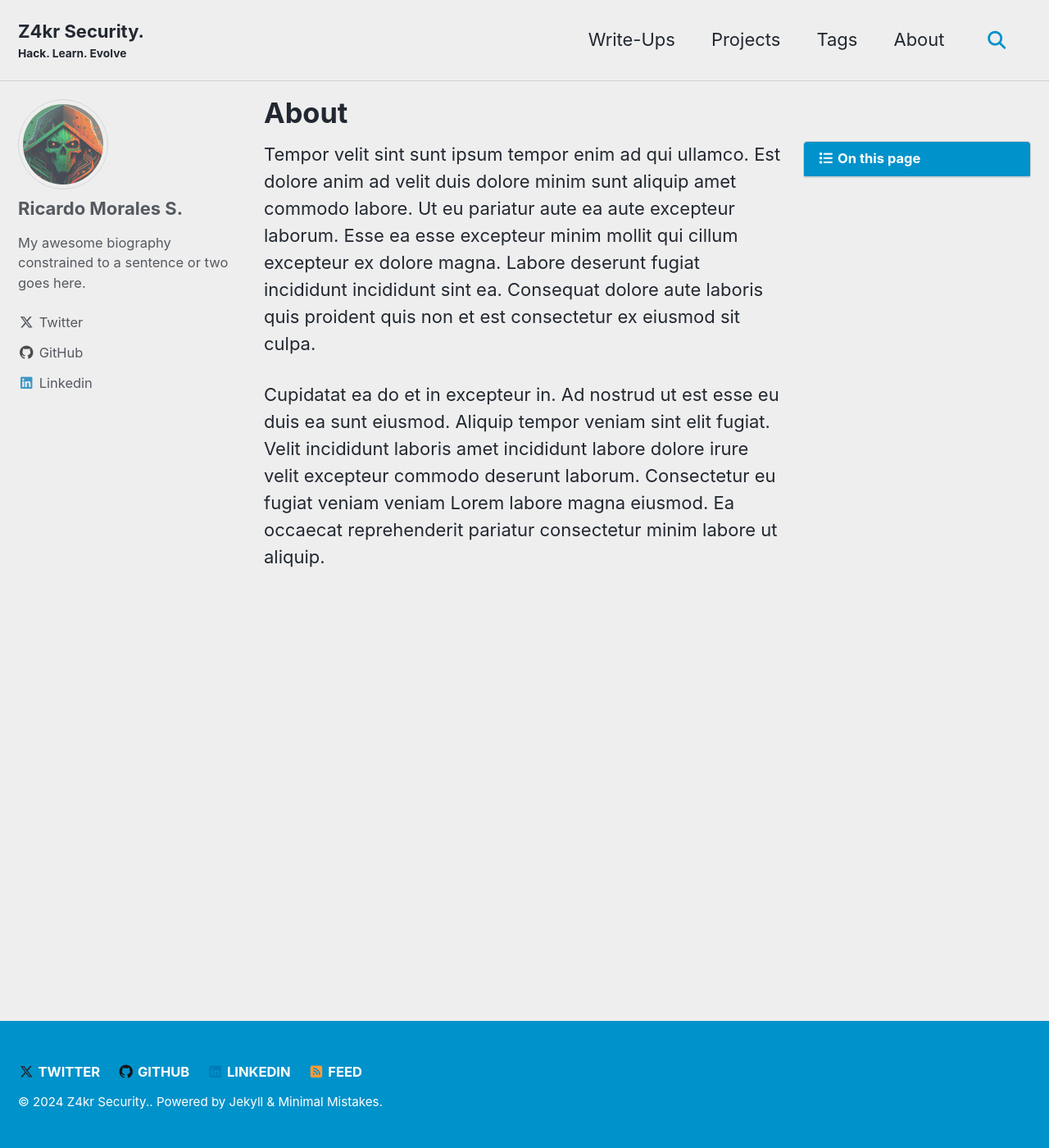
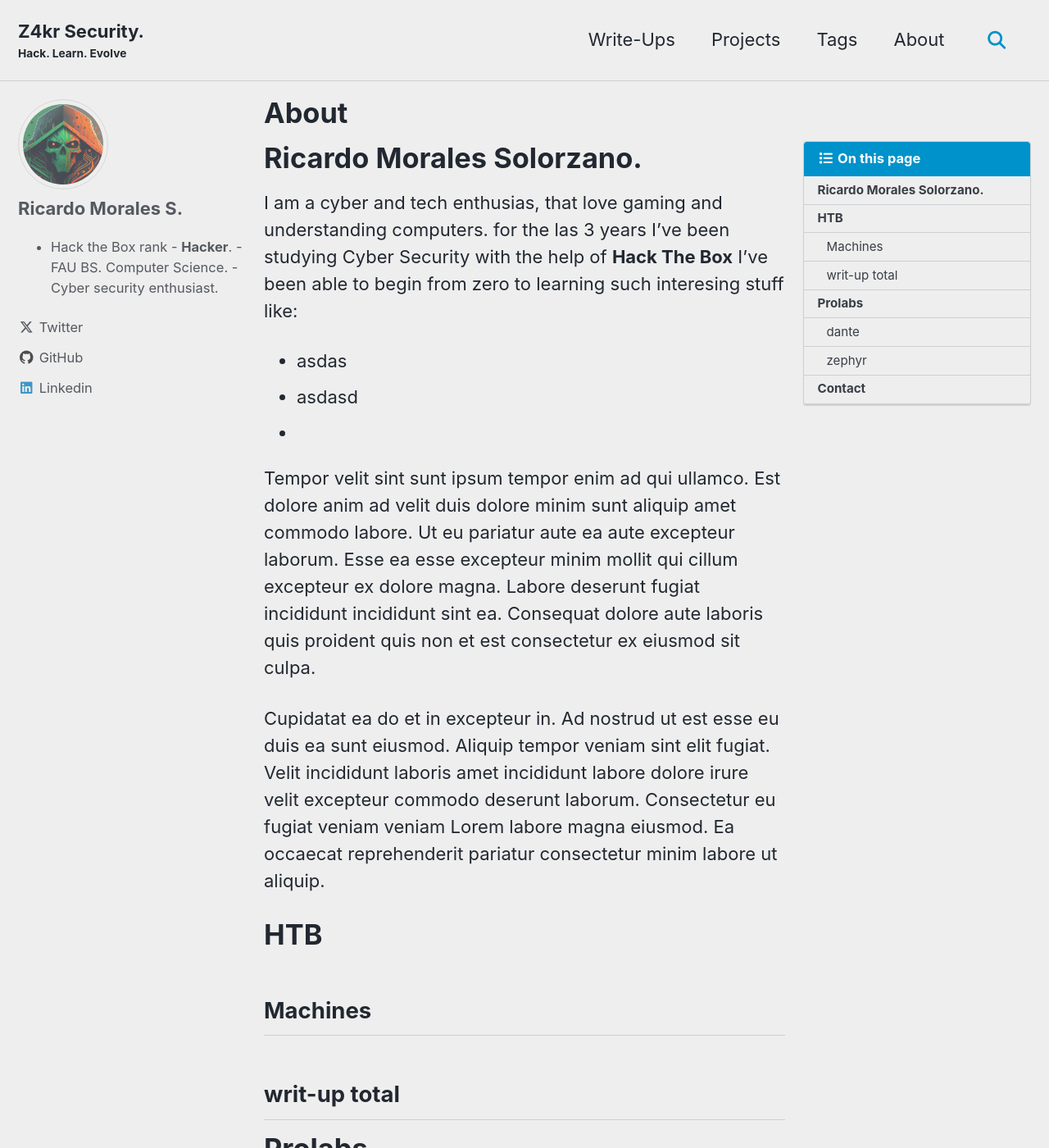
Before and after one commit to Z4kr-Sec/Z4kr-Sec.github.io, a Jekyll site: the page built from _pages/about.md, in a window 1280 px wide and 1400 px high. Shown: the whole window at 82% size. Built offline with Jekyll 4.4.1, drawn with Linux system fonts in a browser that asks for light colours; cached includes are drawn as plain includes; some of the changed text lies outside the part shown.

Commit message:
testing abou t

```diff
--- a/_config.yml
+++ b/_config.yml
@@ -61,7 +61,9 @@ plugins:
 author:
   name   : "Ricardo Morales S."
   avatar : "/assets/images/cyber dead.jpg"
-  bio    : "My awesome biography constrained to a sentence or two goes here."
+  bio    : " - Hack the Box rank - **Hacker**.
+ - FAU BS. Computer Science.
+ - Cyber security enthusiast."
   links:
   #  - label: "Website"
   #    icon: "fas fa-fw fa-envelope"
--- a/_pages/about.md
+++ b/_pages/about.md
@@ -5,6 +5,24 @@ toc: true
 toc_icon: "list"
 ---
 
+
+# Ricardo Morales Solorzano.
+
+I am a cyber and tech enthusias, that love gaming and understanding computers. for the las 3 years I've been studying Cyber Security with the help of **Hack The Box** I've  been able to begin from zero to learning such interesing stuff like:
+- asdas
+- asdasd
+-
+
 Tempor velit sint sunt ipsum tempor enim ad qui ullamco. Est dolore anim ad velit duis dolore minim sunt aliquip amet commodo labore. Ut eu pariatur aute ea aute excepteur laborum. Esse ea esse excepteur minim mollit qui cillum excepteur ex dolore magna. Labore deserunt fugiat incididunt incididunt sint ea. Consequat dolore aute laboris quis proident quis non et est consectetur ex eiusmod sit culpa.
 
 Cupidatat ea do et in excepteur in. Ad nostrud ut est esse eu duis ea sunt eiusmod. Aliquip tempor veniam sint elit fugiat. Velit incididunt laboris amet incididunt labore dolore irure velit excepteur commodo deserunt laborum. Consectetur eu fugiat veniam veniam Lorem labore magna eiusmod. Ea occaecat reprehenderit pariatur consectetur minim labore ut aliquip.
+
+# HTB
+## Machines
+## writ-up total
+
+# Prolabs
+## dante
+## zephyr
+
+# Contact
```
